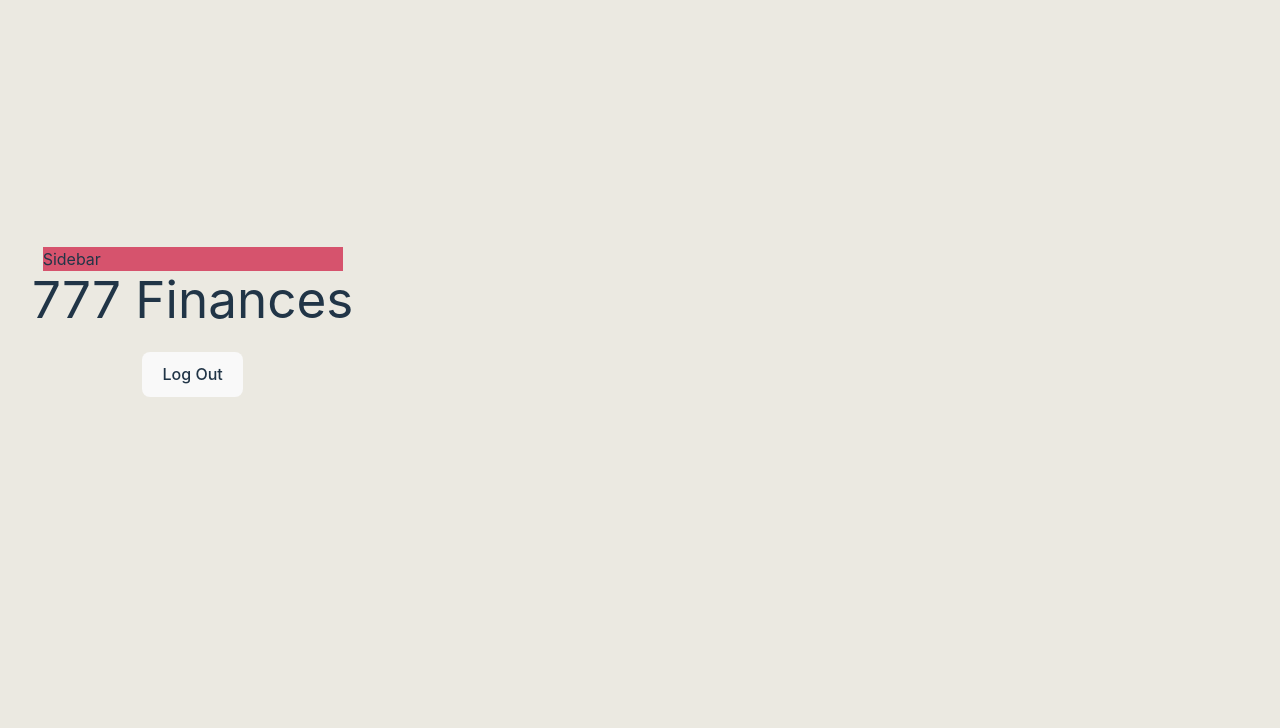
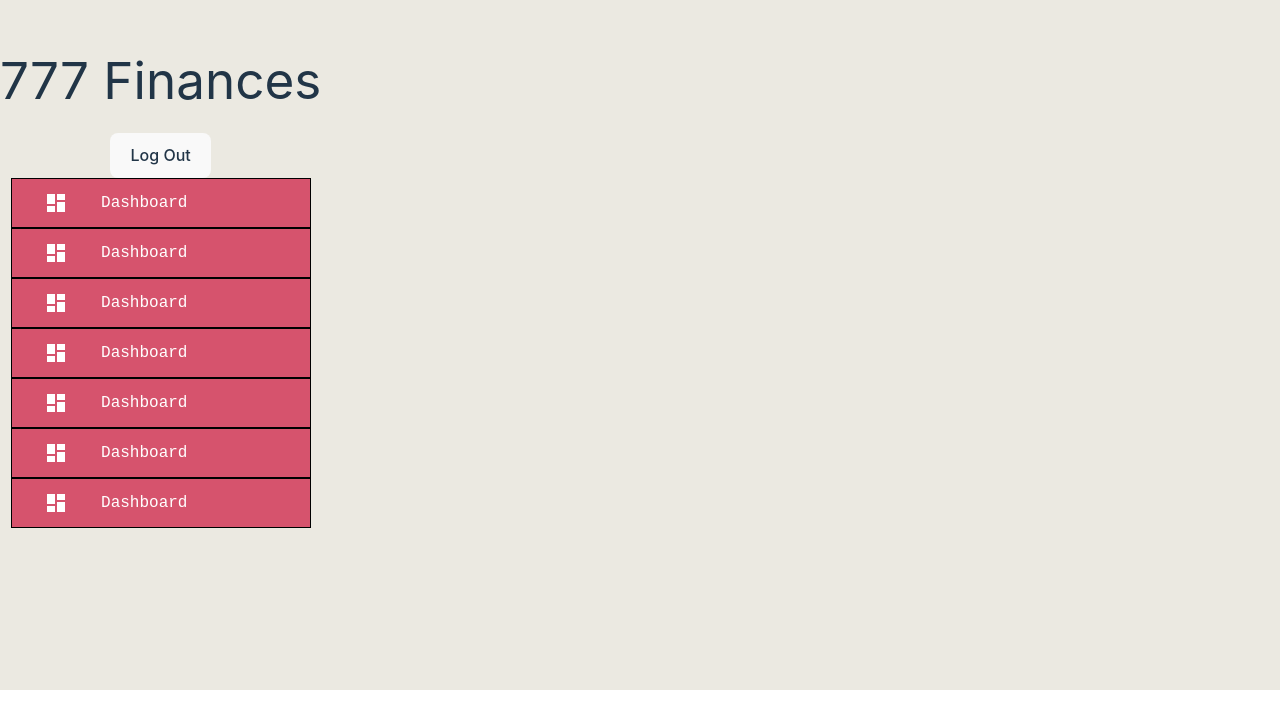
Before and after one commit to ElijahHawthorne/COP4331_LargeProject, a React (Vite) app in the folder frontend/: page /cards in a window 1280 px wide. Shown: the part 110-838 px from the top of the page. After the commit the page ends 800 px from the top, so only its background shows below. Built offline with nearby package versions, Linux system fonts and the light colour scheme.

Commit message:
Sidebar basics done. No forwarding. Trying to get title centered

```diff
--- a/frontend/src/App.css
+++ b/frontend/src/App.css
@@ -13,8 +13,8 @@
 #root {
   max-width: 1280px;
   /* margin: 0 auto; Removed to let sidebar go to left side
-  text-align: center; */
-  padding: 2rem;
+  text-align: center;
+  padding: 2rem; */
 }
 
 .App {
@@ -26,12 +26,50 @@
 body {
   margin: 0;
   padding: 0;
+  display: flex;
+  align-items: center;
+  height: 100%;
 }
 
 .SideBar {
   height: 100%;
   width: 300px;
   background-color: #D6536D;
+}
+
+.SideBarList{
+  height: auto;
+  width: 100%;
+  padding: 0;
+}
+
+.SideBarList .row{
+  width: 100%;
+  height: 50px;
+  border: 1px solid black;
+  list-style-type: none;
+  margin: 0%;
+  display: flex;
+  flex-direction: row;
+  color: white;
+  justify-content: center;
+  align-items: center;
+  font-family: 'Courier New', Courier, monospace;
+}
+
+.row #icon{
+  flex: 30%;
+  display: grid;
+  place-items: center;
+}
+
+.row #title{
+  flex: 70%;
+}
+
+.title{
+  text-align: center;
+  justify-content: center;
 }
 
 .logo {
--- a/frontend/src/Pages/CardPage.tsx
+++ b/frontend/src/Pages/CardPage.tsx
@@ -5,9 +5,9 @@
 const CardPage = () => {
   return (
     <div className="min-h-screen bg-[#EBE9E1] flex flex-col items-center justify-center">
-      <SideBar />
       <PageTitle />
       <LoggedInName />
+      <SideBar />
     </div>
   );
 };
--- a/frontend/src/components/PageTitle.tsx
+++ b/frontend/src/components/PageTitle.tsx
@@ -1,4 +1,6 @@
+import "../App.css";
+
 function PageTitle() {
-  return <h1 id="title">777 Finances</h1>;
+  return <h1 className="title">777 Finances</h1>;
 }
 export default PageTitle;
--- a/frontend/src/components/SideBar.tsx
+++ b/frontend/src/components/SideBar.tsx
@@ -1,8 +1,28 @@
 import React from "react";
 import "../App.css";
+import { SideBarData } from "./SideBarData";
 
 function SideBar() {
-    return <div className="SideBar">Sidebar</div>;
+  return (
+    <div className="SideBar">
+      <ul className="SideBarList">
+        {SideBarData.map((val, key) => {
+          return (
+            <li
+              key={key}
+              className="row"
+              onClick={() => {
+                window.location.pathname = val.link;
+              }}
+            >
+              <div id="icon">{val.icon}</div>
+              <div id="title">{val.title}</div>
+            </li>
+          );
+        })}
+      </ul>
+    </div>
+  );
 }
 
 export default SideBar;
--- a/frontend/src/components/SideBarData.tsx
+++ b/frontend/src/components/SideBarData.tsx
@@ -6,5 +6,35 @@
         title: "Dashboard",
         icon: <DashboardIcon />,
         link: "/home"
-    }
+    },
+    {
+        title: "Dashboard",
+        icon: <DashboardIcon />,
+        link: "/home"
+    },
+    {
+        title: "Dashboard",
+        icon: <DashboardIcon />,
+        link: "/home"
+    },
+    {
+        title: "Dashboard",
+        icon: <DashboardIcon />,
+        link: "/home"
+    },
+    {
+        title: "Dashboard",
+        icon: <DashboardIcon />,
+        link: "/home"
+    },
+    {
+        title: "Dashboard",
+        icon: <DashboardIcon />,
+        link: "/home"
+    },
+    {
+        title: "Dashboard",
+        icon: <DashboardIcon />,
+        link: "/home"
+    },
 ]
--- a/frontend/src/index.css
+++ b/frontend/src/index.css
@@ -28,7 +28,7 @@
 body {
   margin: 0;
   display: flex;
-  place-items: center;
+  /*place-items: center;*/
   min-width: 320px;
   min-height: 100vh;
 }
```
